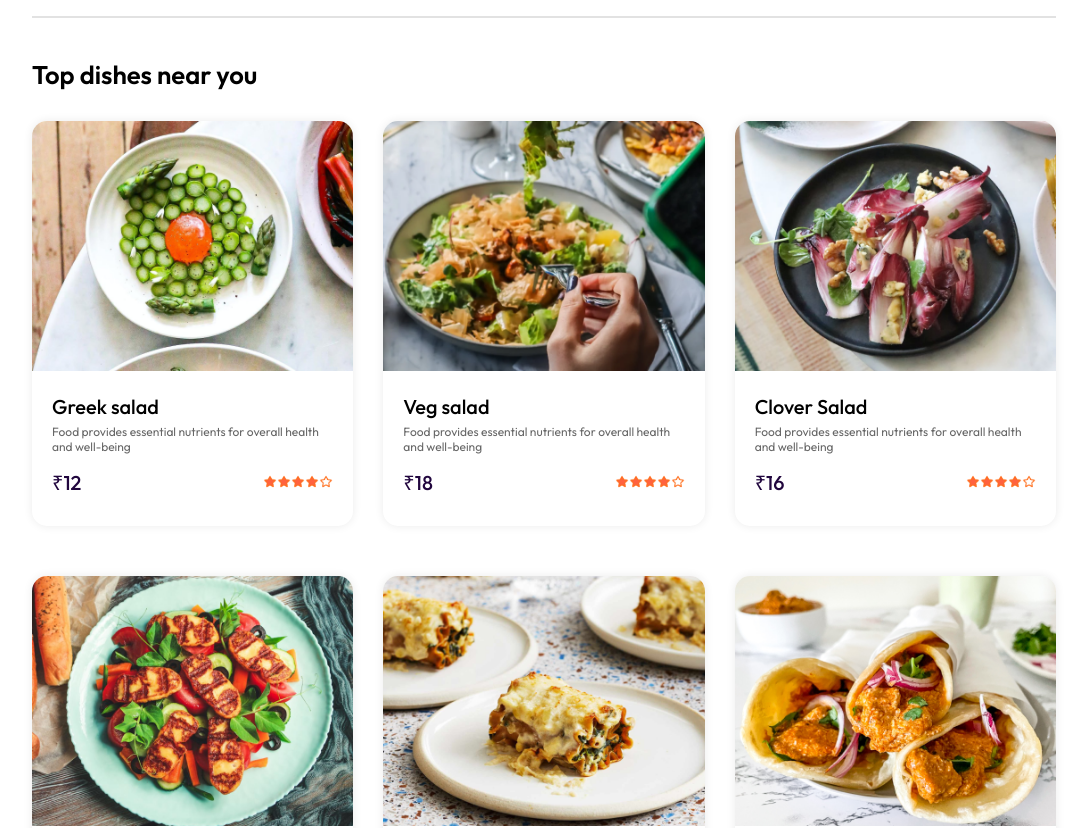
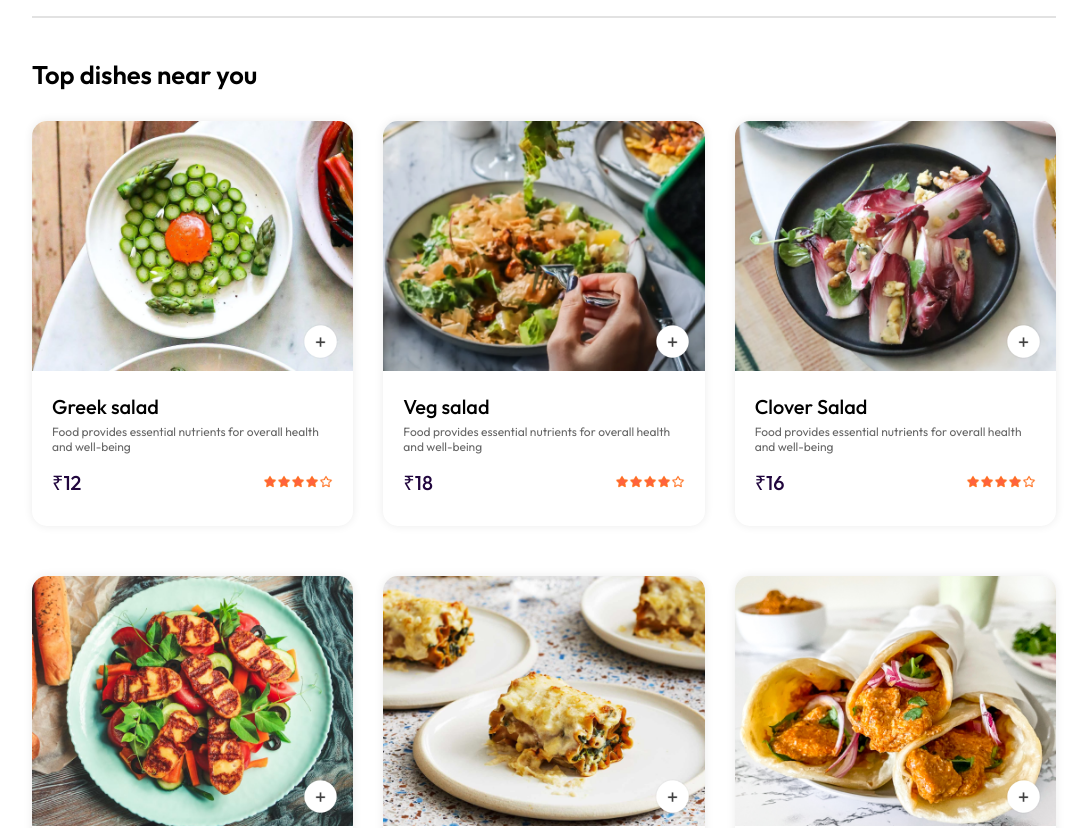
Before and after one commit to SalmanLnD/FoodPrepVIT, a React (Vite) app: page / in a window 1280 px wide. Shown: the part 880-1708 px from the top of the page, without its empty margins (96-1183 px from the left). Built offline with nearby package versions, Linux system fonts and the light colour scheme.

Commit message:
Added Cart Items object to track count of each item in cart

```diff
--- a/src/components/FoodItemCard/FoodItemCard.css
+++ b/src/components/FoodItemCard/FoodItemCard.css
@@ -5,6 +5,39 @@
     box-shadow: 0px 0px 10px #00000015;
     transition: 0.3s;
     animation: fadeIn 1s;
+}
+
+.food-item-image-container{
+    position: relative;
+}
+
+.food-item-image-container .add{
+    width: 35px;
+    position: absolute;
+    bottom:15px;
+    right:15px;
+    cursor: pointer;
+    border-radius: 50%;
+}
+
+.food-item-counter{
+    position: absolute;
+    bottom: 15px;
+    right:15px;
+    display: flex;
+    align-items: center;
+    gap:10px;
+    background-color: white;
+    padding: 6px;
+    border-radius: 50px;
+}
+
+.food-item-counter img{
+    width: 30px;
+}
+
+.food-item-counter p{
+    font-size: 1.6rem;
 }
 
 .food-item-img{
--- a/src/components/FoodItemCard/FoodItemCard.jsx
+++ b/src/components/FoodItemCard/FoodItemCard.jsx
@@ -1,12 +1,24 @@
-import React from 'react'
+import {useState,useContext} from 'react'
 import {assets} from '../../assets/assets'
 import './FoodItemCard.css'
+import {StoreContext} from '../../context/StoreContext'
 
 const FoodItemCard = ({id,name,price,description,image}) => {
+  const {cartItems,setCartItems,addToCart,removeFromCart} = useContext(StoreContext);
+
   return (
     <div className='food-item'>
         <div className="food-item-image-container">
             <img className='food-item-img' src={image} alt="" />
+            {
+              !cartItems[id]
+              ? <img className='add' onClick={()=>addToCart(id)} src={assets.add_icon_white} alt="" />
+              : <div className="food-item-counter">
+                <img onClick={()=>removeFromCart(id)} src={assets.remove_icon_red} alt="" />
+                <p>{cartItems[id]}</p>
+                <img onClick={()=>addToCart(id)} src={assets.add_icon_green} alt="" />
+              </div>
+            }
         </div>
         <div className="food-info">
           <p className='food-item-name'>{name}</p>
@@ -15,7 +27,6 @@
               <p className='food-item-price'>₹{price}</p>
               <img src={assets.rating_starts} alt="" />
           </div>
-
         </div>
     </div>
   )
--- a/src/context/StoreContext.jsx
+++ b/src/context/StoreContext.jsx
@@ -1,12 +1,32 @@
-import {createContext} from 'react'
+import {createContext,useState} from 'react'
 import {food_list} from '../assets/assets'
 
 export const StoreContext = createContext(null)
 
 const StoreContexProvider = (props)=>{
+    const [cartItems,setCartItems] = useState({})
+
+    const addToCart = (itemId)=>{
+        if(!cartItems[itemId]){
+            setCartItems({...cartItems,[itemId]:1})
+        }
+        else{
+            setCartItems({...cartItems,[itemId]:cartItems[itemId]+1})
+        }
+    }
+
+    const removeFromCart = (itemId)=>{
+        setCartItems({...cartItems,[itemId]:cartItems[itemId]-1})
+    }
+
     const contextValue={
-        food_list
+        food_list,
+        cartItems,
+        setCartItems,
+        addToCart,
+        removeFromCart
     }
+
     return (
         <StoreContext.Provider value={contextValue}>
             {props.children}
```
